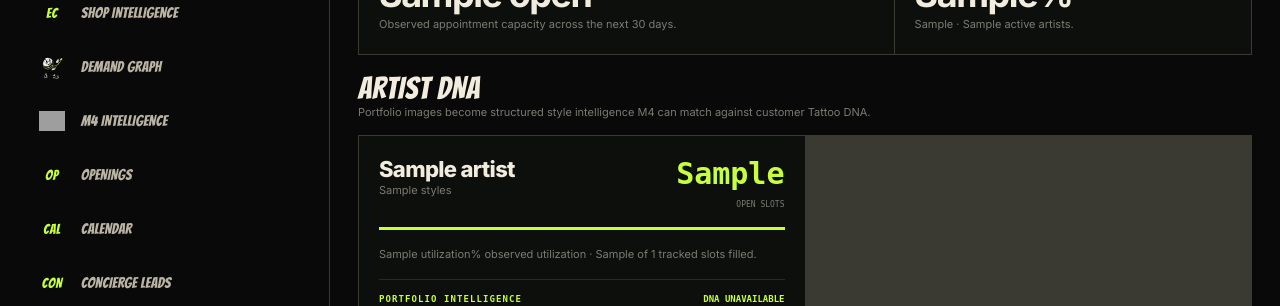
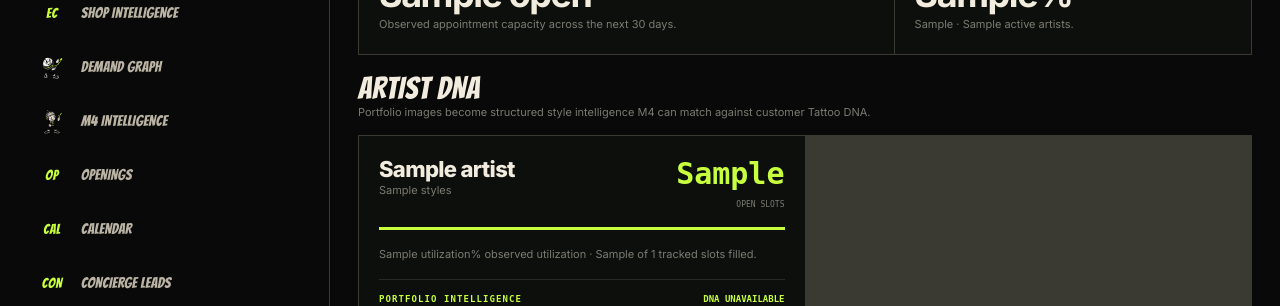
Before and after one commit to emptychair1/empty-chair-mvp, a FastAPI app: template templates/artists.html in a window 1280 px wide. Shown: the part 200-506 px from the top of the page. Run offline with FastAPI, Linux system fonts and the light colour scheme; the template is opened without the code that fills it: most values are stand-ins (such as "Sample title", 1, 10 or a date in 2020); some libraries are stand-ins or nearby versions; some web fonts are replaced; grey boxes are pictures that could not be loaded.

Commit message:
Wire uploaded M4 mascot into navigation

```diff
--- a/templates/_sidebar.html
+++ b/templates/_sidebar.html
@@ -1,7 +1,7 @@
 <link rel="stylesheet" href="{{ url_for('static', path='/mobile-nav.css') }}">
 <style>.nav-group{margin-top:8px;border-top:1px solid var(--line-soft);padding-top:8px}.nav-group summary{display:flex;align-items:center;justify-content:space-between;min-height:42px;padding:0 14px;color:var(--muted);cursor:pointer;list-style:none;font-size:10px;font-weight:850;letter-spacing:.08em;text-transform:uppercase}.nav-group summary::-webkit-details-marker,.nav-group summary::marker{display:none}.nav-group summary::after{content:'+';color:var(--signal);font-size:16px}.nav-group[open] summary::after{content:'−'}.nav-group-links{display:grid;gap:4px}.nav-group .nav-link{min-height:42px;font-size:12px}.logout-form{margin-top:10px}.logout-button{width:100%;min-height:42px;border:1px solid var(--line-soft);background:transparent;color:var(--cream-dim);cursor:pointer;font:inherit;font-size:11px;font-weight:800;letter-spacing:.06em;text-transform:uppercase}.ec-brand{display:block;padding:4px}.ec-brand img{display:block;width:100%;max-width:255px;height:auto;margin:0 auto}.nav-icon{font-family:'Bangers',Impact,sans-serif!important;font-size:14px!important;letter-spacing:.04em!important}.nav-icon.image-icon{width:28px!important;height:28px!important;display:grid!important;place-items:center!important}.nav-icon.image-icon img{display:block;width:26px;height:26px;object-fit:contain}</style>
 <aside class="sidebar"><div class="brand-wrap"><a class="ec-brand" href="/" aria-label="Empty Chair home"><img src="/static/D8F5F51D-90EE-45DE-9D95-DB078BDEB87E.png?v=3" alt="Empty Chair"></a></div>
-<nav class="sidebar-nav" aria-label="Primary navigation"><a class="nav-link {{ 'active' if active_page in ['dashboard','results'] else '' }}" href="/"><span class="nav-icon">EC</span><span>Shop Intelligence</span></a><a class="nav-link {{ 'active' if active_page == 'demand_graph' else '' }}" href="/demand-graph"><span class="nav-icon image-icon"><img src="/static/7FF9B2B2-426F-46BB-A080-93AEDB17F838.png?v=1" alt=""></span><span>Demand Graph</span></a><a class="nav-link {{ 'active' if active_page == 'm4' else '' }}" href="/m4"><span class="nav-icon image-icon"><img src="/static/761B6B90-C311-4680-9508-F54EBC336BFC.png?v=1" alt=""></span><span>M4 Intelligence</span></a>{% if is_platform_admin(user) %}<a class="nav-link {{ 'active' if active_page == 'owner' else '' }}" href="/owner"><span class="nav-icon">PI</span><span>Platform Intelligence</span></a>{% endif %}<a class="nav-link {{ 'active' if active_page in ['pilot','openings','recovery'] else '' }}" href="/pilot"><span class="nav-icon">OP</span><span>Openings</span></a><a class="nav-link {{ 'active' if active_page in ['bookings','calendar'] else '' }}" href="/bookings"><span class="nav-icon">CAL</span><span>Calendar</span></a><a class="nav-link {{ 'active' if active_page == 'concierge_leads' else '' }}" href="/concierge-leads"><span class="nav-icon">CON</span><span>Concierge Leads</span></a>
+<nav class="sidebar-nav" aria-label="Primary navigation"><a class="nav-link {{ 'active' if active_page in ['dashboard','results'] else '' }}" href="/"><span class="nav-icon">EC</span><span>Shop Intelligence</span></a><a class="nav-link {{ 'active' if active_page == 'demand_graph' else '' }}" href="/demand-graph"><span class="nav-icon image-icon"><img src="/static/7FF9B2B2-426F-46BB-A080-93AEDB17F838.png?v=1" alt=""></span><span>Demand Graph</span></a><a class="nav-link {{ 'active' if active_page == 'm4' else '' }}" href="/m4"><span class="nav-icon image-icon"><img src="/static/3DCE5755-C10E-4985-A909-8E7053AF30DD.png?v=1" alt=""></span><span>M4 Intelligence</span></a>{% if is_platform_admin(user) %}<a class="nav-link {{ 'active' if active_page == 'owner' else '' }}" href="/owner"><span class="nav-icon">PI</span><span>Platform Intelligence</span></a>{% endif %}<a class="nav-link {{ 'active' if active_page in ['pilot','openings','recovery'] else '' }}" href="/pilot"><span class="nav-icon">OP</span><span>Openings</span></a><a class="nav-link {{ 'active' if active_page in ['bookings','calendar'] else '' }}" href="/bookings"><span class="nav-icon">CAL</span><span>Calendar</span></a><a class="nav-link {{ 'active' if active_page == 'concierge_leads' else '' }}" href="/concierge-leads"><span class="nav-icon">CON</span><span>Concierge Leads</span></a>
 <details class="nav-group mobile-overflow" {{ 'open' if active_page in ['artists','customers','operations','settings','setup','support'] else '' }}><summary>Shop data &amp; controls</summary><div class="nav-group-links"><a class="nav-link {{ 'active' if active_page == 'artists' else '' }}" href="/artists"><span class="nav-icon">ART</span><span>Artists</span></a><a class="nav-link {{ 'active' if active_page == 'customers' else '' }}" href="/customers"><span class="nav-icon">CUST</span><span>Customer Intelligence</span></a><a class="nav-link {{ 'active' if active_page == 'operations' else '' }}" href="/operations"><span class="nav-icon">OPS</span><span>Operations</span></a><a class="nav-link {{ 'active' if active_page == 'setup' else '' }}" href="/setup"><span class="nav-icon">SET</span><span>Setup</span></a><a class="nav-link {{ 'active' if active_page == 'settings' else '' }}" href="/settings"><span class="nav-icon">CFG</span><span>Settings</span></a><a class="nav-link {{ 'active' if active_page == 'support' else '' }}" href="/support"><span class="nav-icon">HELP</span><span>Support</span></a></div></details>
-{% if user and user.id == 'user_live_demo' %}<a class="nav-link" href="/demo"><span class="nav-icon">DEMO</span><span>Demo Guide</span></a>{% endif %}<details class="mobile-more {{ 'active' if active_page in ['artists','customers','operations','settings','setup','concierge_leads','demand_graph'] else '' }}"><summary><span class="nav-icon">MORE</span><span>More</span></summary><div class="mobile-more-sheet"><a href="/demand-graph"><span><img src="/static/7FF9B2B2-426F-46BB-A080-93AEDB17F838.png?v=1" alt="" style="width:26px;height:26px;object-fit:contain"></span><strong>Demand Graph</strong></a><a href="/m4"><span><img src="/static/761B6B90-C311-4680-9508-F54EBC336BFC.png?v=1" alt="" style="width:26px;height:26px;object-fit:contain"></span><strong>M4 Intelligence</strong></a><a href="/concierge-leads"><span>CON</span><strong>Concierge Leads</strong></a><a href="/artists"><span>ART</span><strong>Artists</strong></a><a href="/customers"><span>CUST</span><strong>Customer Intelligence</strong></a><a href="/operations"><span>OPS</span><strong>Operations</strong></a><a href="/setup"><span>SET</span><strong>Setup</strong></a><a href="/settings"><span>CFG</span><strong>Settings</strong></a><a href="/support"><span>HELP</span><strong>Support</strong></a></div></details></nav>
+{% if user and user.id == 'user_live_demo' %}<a class="nav-link" href="/demo"><span class="nav-icon">DEMO</span><span>Demo Guide</span></a>{% endif %}<details class="mobile-more {{ 'active' if active_page in ['artists','customers','operations','settings','setup','concierge_leads','demand_graph'] else '' }}"><summary><span class="nav-icon">MORE</span><span>More</span></summary><div class="mobile-more-sheet"><a href="/demand-graph"><span><img src="/static/7FF9B2B2-426F-46BB-A080-93AEDB17F838.png?v=1" alt="" style="width:26px;height:26px;object-fit:contain"></span><strong>Demand Graph</strong></a><a href="/m4"><span><img src="/static/3DCE5755-C10E-4985-A909-8E7053AF30DD.png?v=1" alt="" style="width:26px;height:26px;object-fit:contain"></span><strong>M4 Intelligence</strong></a><a href="/concierge-leads"><span>CON</span><strong>Concierge Leads</strong></a><a href="/artists"><span>ART</span><strong>Artists</strong></a><a href="/customers"><span>CUST</span><strong>Customer Intelligence</strong></a><a href="/operations"><span>OPS</span><strong>Operations</strong></a><a href="/setup"><span>SET</span><strong>Setup</strong></a><a href="/settings"><span>CFG</span><strong>Settings</strong></a><a href="/support"><span>HELP</span><strong>Support</strong></a></div></details></nav>
 <div class="sidebar-footer"><div class="studio-card"><div class="kicker">Studio</div><div class="studio-name">{{ shop["name"] if shop else "No studio configured" }}</div><div class="online">● System active</div></div><div class="owner-card"><div class="kicker">Signed in</div><div class="owner-name">{{ user["name"] if user else "Owner" }}</div></div><form class="logout-form" method="post" action="/logout"><button class="logout-button" type="submit">Log out</button></form></div></aside>
```
